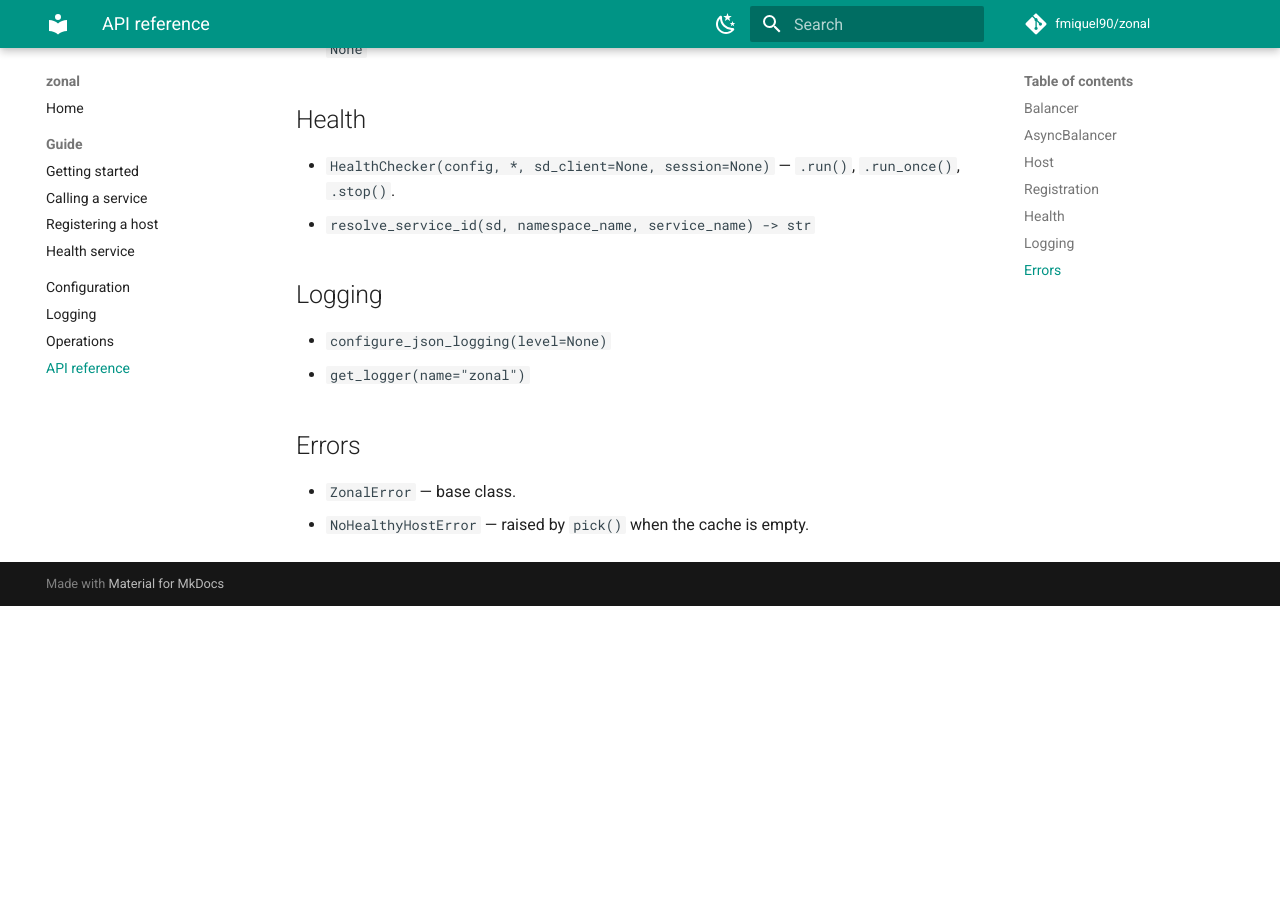
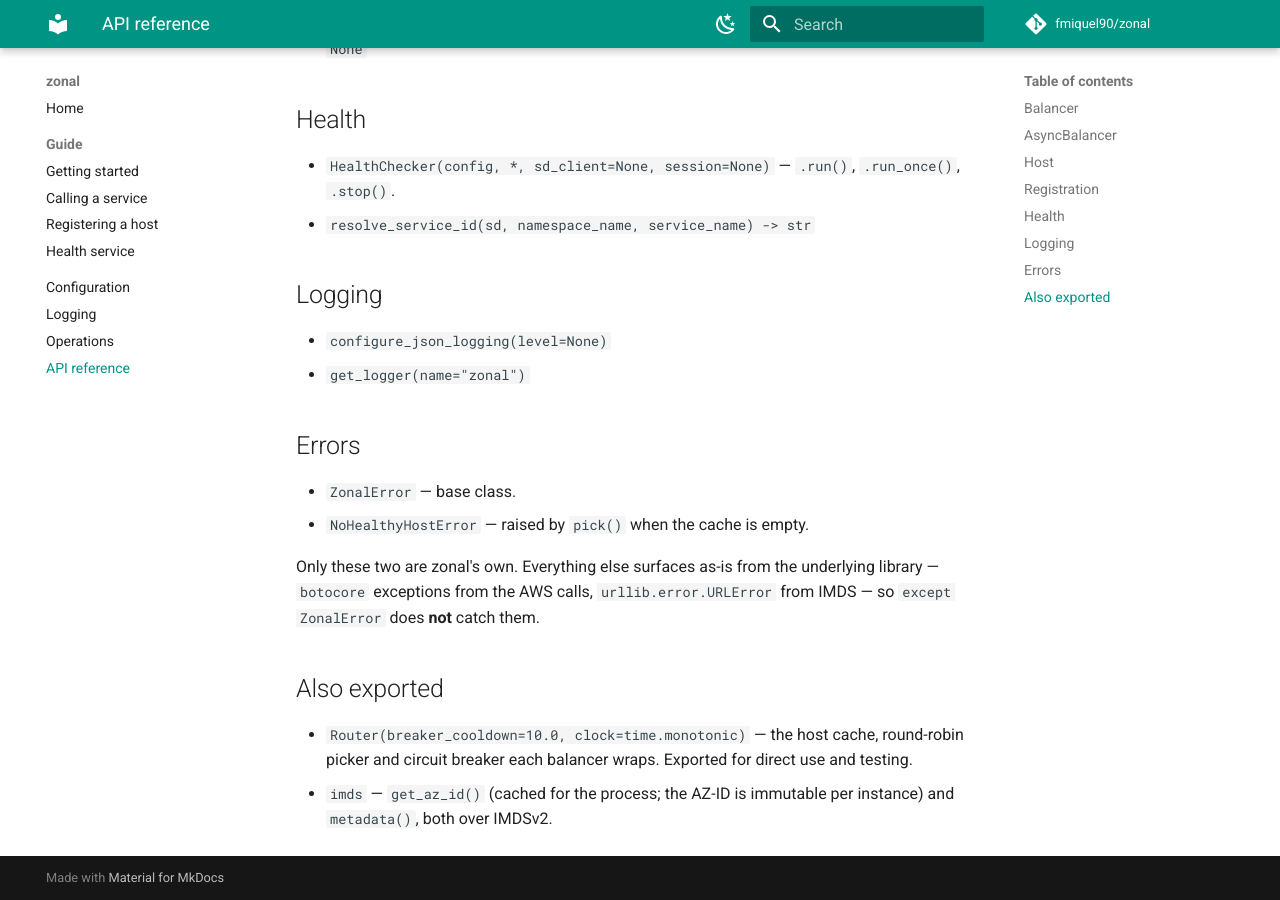
Before and after one commit to fmiquel90/zonal, an MkDocs documentation site: the page built from docs/api.md, in a window 1280 px wide and 900 px high, scrolled down 1358 px. Built offline with MkDocs 1.6.1 and Material for MkDocs 9.7.7, drawn with Linux system fonts in a browser that asks for light colours; comment, search, counter and statistics services are not loaded; before the commit the page ends 1964 px from its top, so only the background shows below that; some of the changed text lies outside the part shown.

Commit message:
docs: correct inaccurate claims, sync tables with the code
Verified every factual claim in README.md and docs/ against the source.

Wrong:
- IAM table omitted servicediscovery:DeregisterInstance, though the same docs
  tell you to call deregister_instance on graceful shutdown. Following the docs
  gave AccessDenied.
- calling.md called pick/report_*/hosts "lock-free under asyncio". Router takes
  a threading.Lock on every operation; it is uncontended, not absent.
- README described wait_ready() as blocking "until the first host list is
  cached". It returns once the first discovery completes even when it found
  zero hosts — which is the documented starts-empty behaviour in
  operations.md. Also state the False-on-timeout return.
- Install and clone commands pointed at git+ssh://git@github.com/<org>/... and
  a v0.1.0 tag that does not exist. Now the real repo over https, pinned to
  main.
- The JSON log sample had a key order the renderer never emits and a
  second-precision timestamp; the real one is microsecond ISO-8601.

Stale after the cleanup pass:
- README's RegisterConfig and HealthConfig tables predate ip_attribute /
  port_attribute existing on them; both now show the full schema, with the
  cross-config consistency rule stated once.
- registering.md presented the attribute keys as literals rather than
  overridable defaults.
- The package-layout table did not list _base.py.

Gaps:
- api.md documented neither Router nor imds, both of which are in __all__, and
  implied ZonalError was a catch-all. botocore and urllib errors surface as-is.

Checked and correct, left alone: the sweep semantics in health-service.md, the
event tables, the logging level rules, the cache-only/starts-empty resilience
claims, the data-plane host-prefix explanation, the pricing figures, and every
documented signature and CLI flag. All internal doc links and anchors resolve.

Co-Authored-By: Claude Opus 5 <noreply@anthropic.com>
Claude-Session: https://claude.ai/code/session_01HtK6S1tkpFAJyCDWKptaRa

```diff
--- a/docs/api.md
+++ b/docs/api.md
@@ -53,3 +53,14 @@ A frozen dataclass: `ip`, `port`, `az`, `instance_id`, plus `host.url(path="", *
 
 - `ZonalError` — base class.
 - `NoHealthyHostError` — raised by `pick()` when the cache is empty.
+
+Only these two are zonal's own. Everything else surfaces as-is from the underlying library —
+`botocore` exceptions from the AWS calls, `urllib.error.URLError` from IMDS — so `except ZonalError`
+does **not** catch them.
+
+## Also exported
+
+- `Router(breaker_cooldown=10.0, clock=time.monotonic)` — the host cache, round-robin picker and
+  circuit breaker each balancer wraps. Exported for direct use and testing.
+- `imds` — `get_az_id()` (cached for the process; the AZ-ID is immutable per instance) and
+  `metadata()`, both over IMDSv2.
```
Also changed, not shown: other parts of docs/api.md (+1 -1 lines), README.md (+13 -8 lines), docs/guide/calling.md (+3 -1 lines), docs/guide/getting-started.md (+2 -2 lines), docs/guide/registering.md (+4 -2 lines), docs/logging.md (+1 -1 lines), docs/operations.md (+1 -1 lines).
